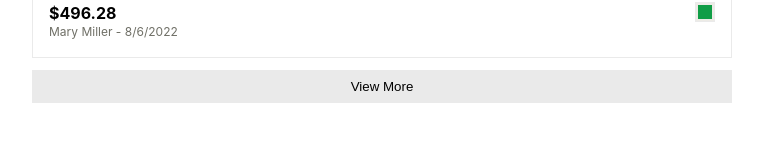
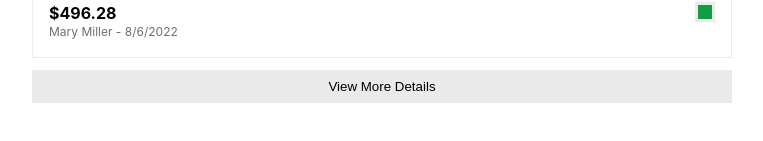
Before and after one commit to vSwapneel/ramp-fe-challenge, a React (Create React App) app: page / in a window 1280 px wide. Shown: the part 1222-1363 px from the top of the page, without its empty margins (258-1021 px from the left). Built offline with nearby package versions, Linux system fonts and the light colour scheme.

Commit message:
Incorrect changes

```diff
--- a/src/App.tsx
+++ b/src/App.tsx
@@ -90,7 +90,7 @@ export function App() {
                 await loadAllTransactions()
               }}
             >
-              View More
+              View More Details
             </button>
           )}
         </div>
```
